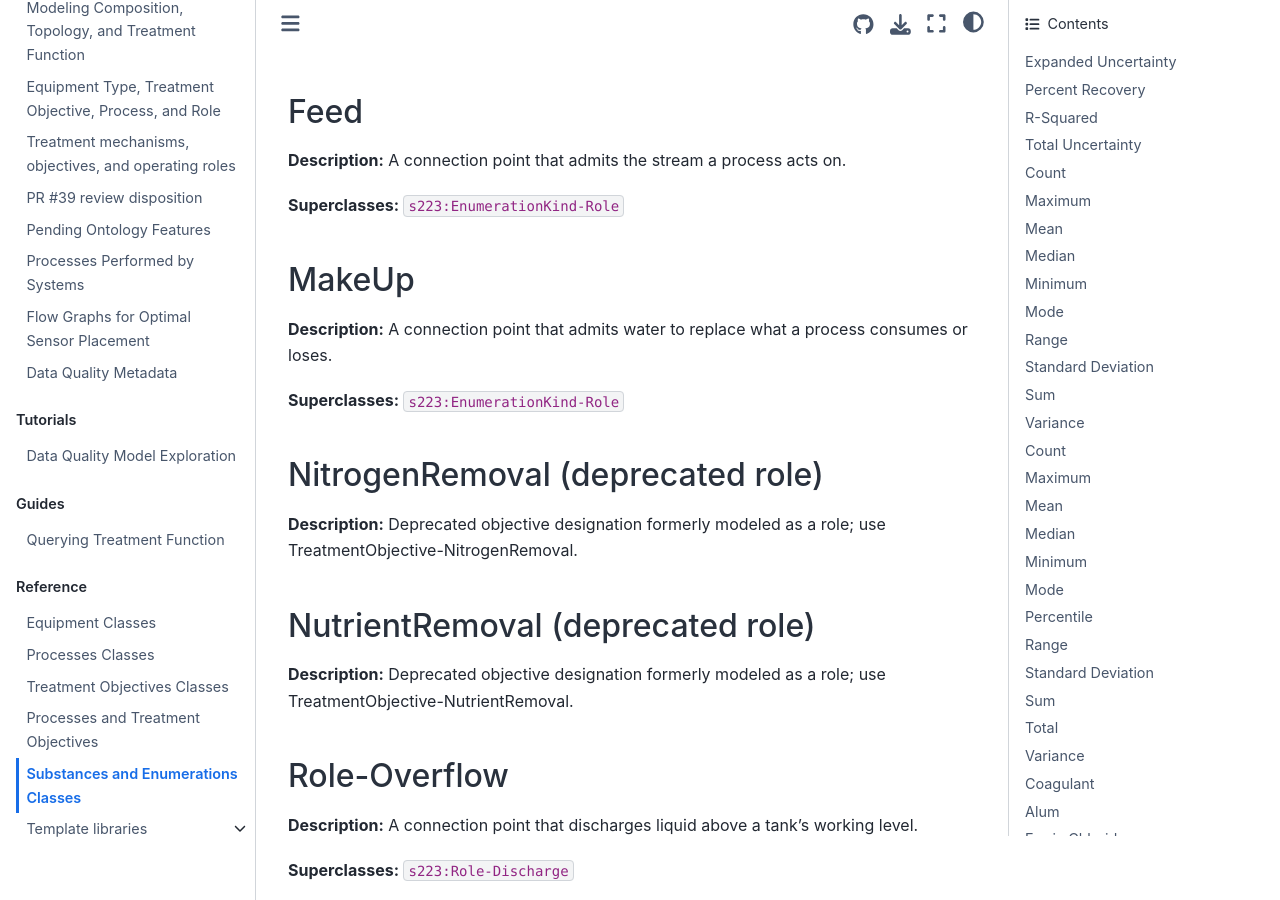
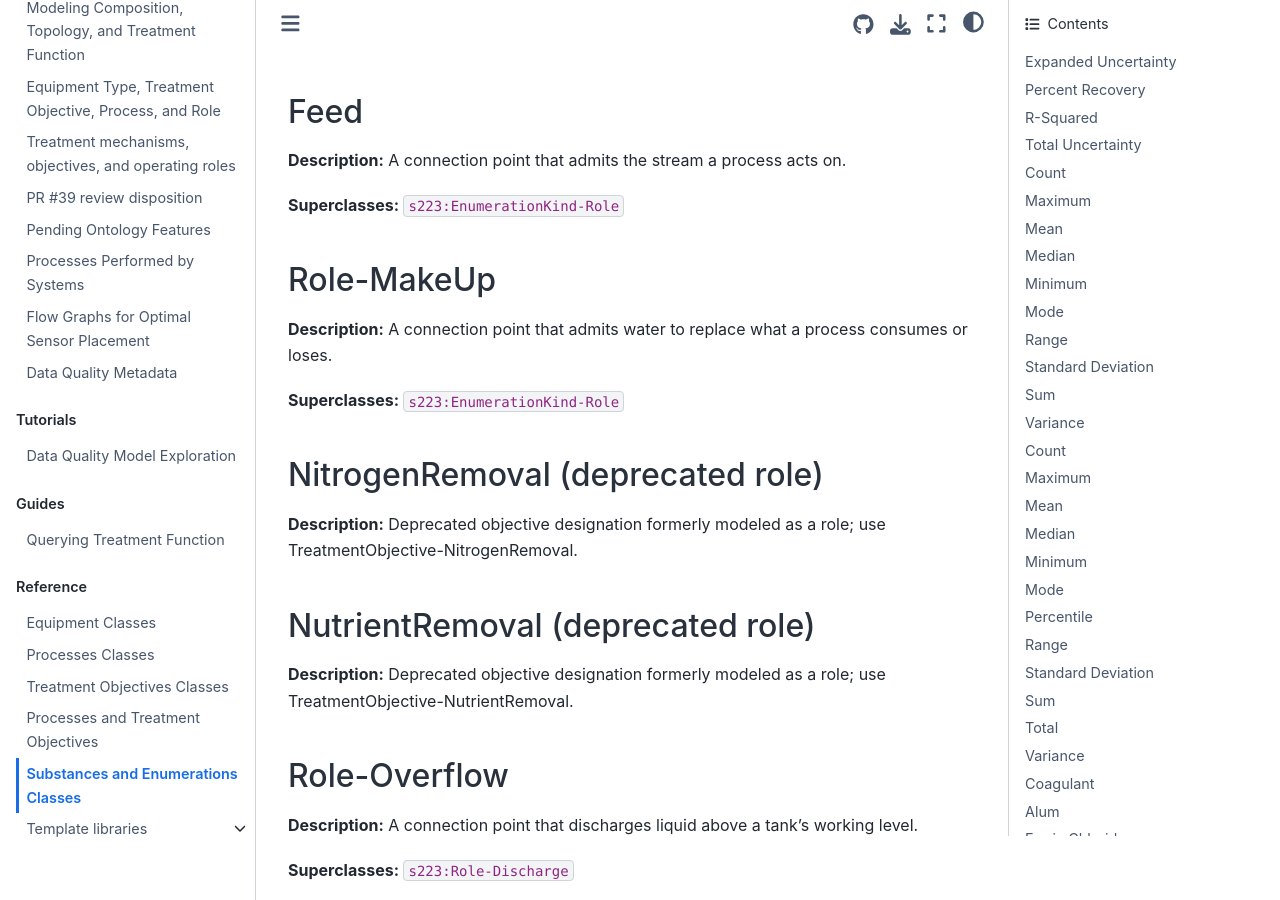
Before and after one commit to DataDrivenCPS/water-ontology, a Jupyter Book: the page built from docs/reference/substances_documentation.md, in a window 1280 px wide and 900 px high, scrolled down 21961 px. Built offline with Jupyter Book 1.0.4 settings and Sphinx 7.4.7 and the Sphinx Book theme 1.1.4, drawn with Linux system fonts in a browser that asks for light colours.

Commit message:
docs(water): use consistent MakeUp role label

```diff
--- a/docs/reference/substances_documentation.md
+++ b/docs/reference/substances_documentation.md
@@ -724,7 +724,7 @@
 
 **Superclasses:** `s223:EnumerationKind-Role`
 
-## MakeUp
+## Role-MakeUp
 
 **Description:** A connection point that admits water to replace what a process consumes or loses.
 
```
Also changed, not shown: 1 other file.
